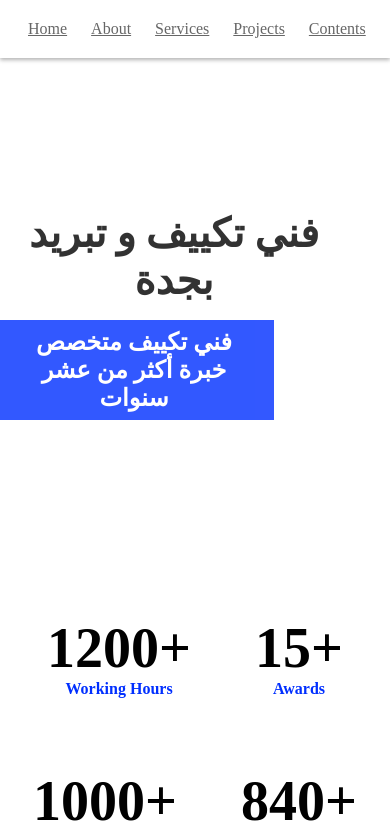
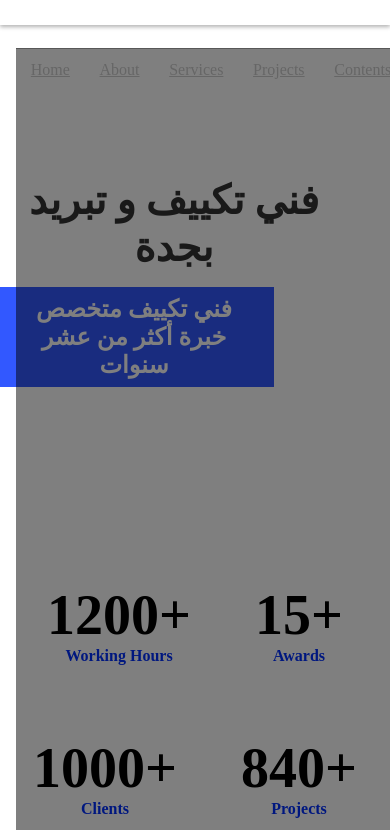
Before and after one commit to Hamdi99Ali/aircod.github.com, a plain HTML site: page index.html in a window 390 px wide. Shown: the top 830 px of the page. Drawn offline with nearby package versions, Linux system fonts and the light colour scheme.

Commit message:
Update style.css

```diff
--- a/style.css
+++ b/style.css
@@ -321,6 +321,13 @@ body{
         font-size: 2.5rem;
         display: block;
     }
-
-
+   .header nav{
+      position: fixed;
+      top: 6rem; right: 20;
+      height: calc(100vh - 6rem);
+      width: 100vw;
+      background: rgba(0, 0, 0,.5);
+      z-index: 1000;
+      border-top: .1rem solid rgba(0, 0, 0,.3);
+    }
 }
```
